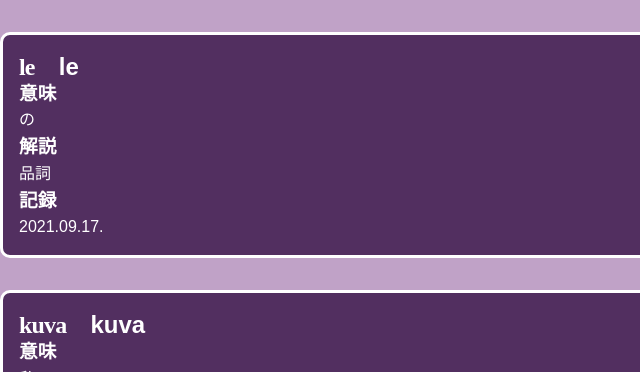
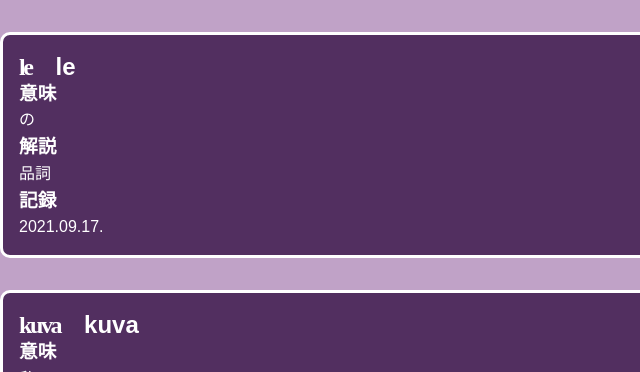
Before and after one commit to emyeuchi/qavaxa, a plain HTML site: page index.html in a window 1280 px wide. Shown: the top 372 px of the page, 0-640 px from the left. Drawn offline with nearby package versions, Linux system fonts and the light colour scheme; a web font is replaced by a local one.

Commit message:
Update style.css

```diff
--- a/style.css
+++ b/style.css
@@ -5,7 +5,7 @@
 
 .font {
   font-family: "Qavaxa";
-  letter-spacing: -0.8px;
+  letter-spacing: -0.1em;
 }
 body {
   margin: 0;
```
